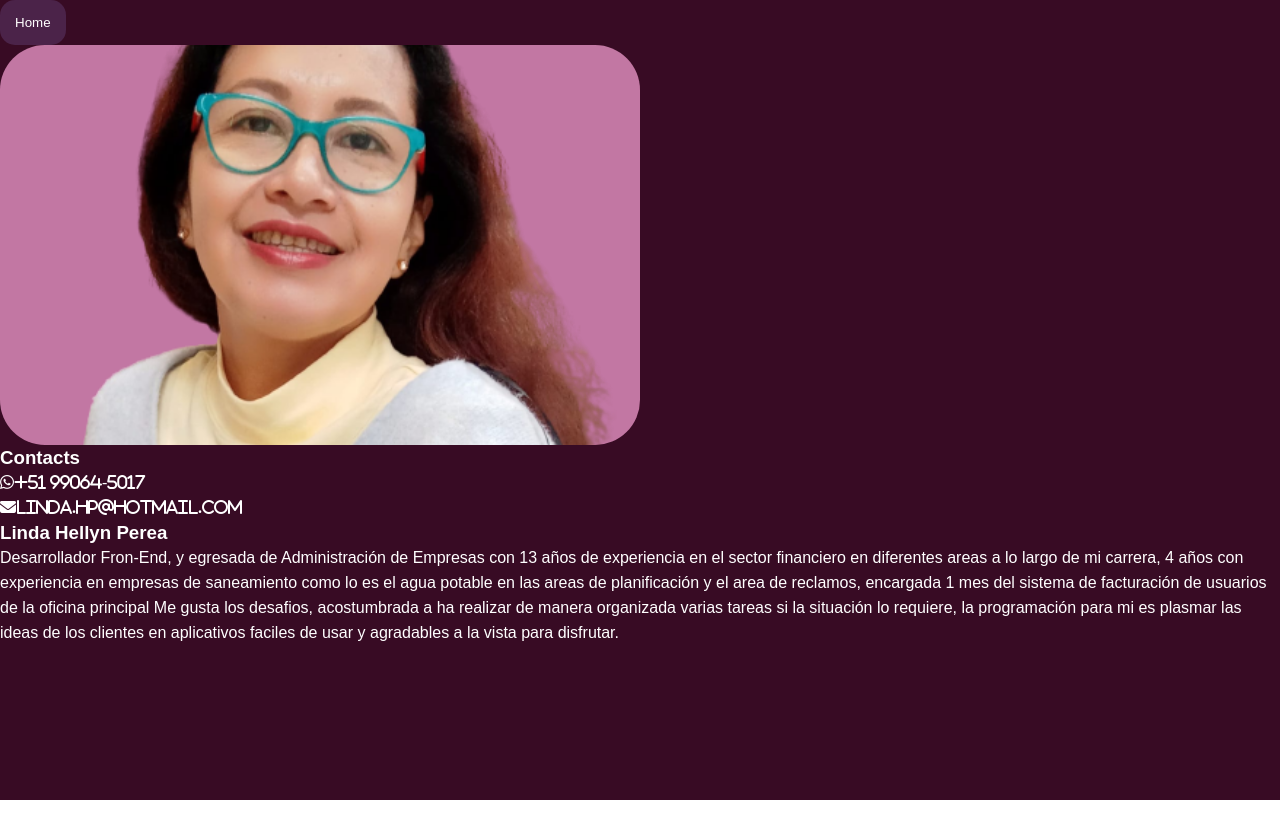
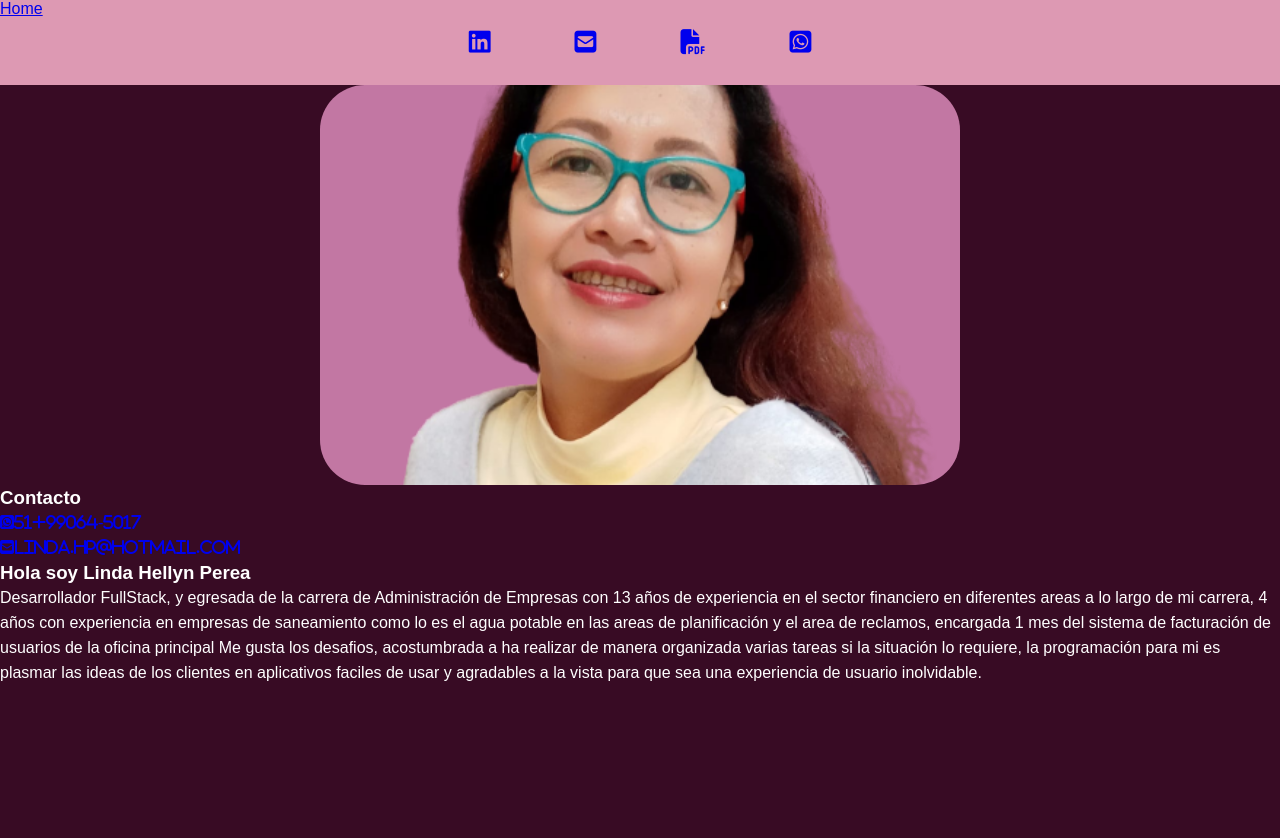
Before and after one commit to LindaPerea/portafolioLperea, a React (Vite) app: page /#/about in a window 1280 px wide. Shown: the top 838 px of the page. Before the commit the page ends 800 px from the top, so only its background shows below. Built offline with nearby package versions, Linux system fonts and the light colour scheme; a web font is replaced by a local one.

Commit message:
portafolio finalizando

```diff
--- a/src/App.css
+++ b/src/App.css
@@ -491,11 +491,12 @@ padding-bottom: 10px;
   background-color: #380b24;
   width: 100vw;
   height: 100vh;
+
 }
 
 .foto-about {
-  margin-left: auto;
-  margin-right: auto;
+  display: flex;
+  justify-content: center;
   width: 100vw;
   height: 400px;
 
--- a/src/components/About.jsx
+++ b/src/components/About.jsx
@@ -2,35 +2,35 @@ import React from 'react';
 import { Link } from 'react-router-dom';
 import foto1 from "../assets/img/foto1.png"
 import wasi from "../assets/img/wasi.png"
+import NavBar from './NavBar';
 
 const About = () => {
 
     return (
         <div>
+            <NavBar />
+            <div className='back-about'>
 
-            <div className='back-about'>
-            <Link to={"/"}>
-                <button className='button2'>Home</button>
-            </Link>
                 <div className='foto-about '>
                     <img className='' src={foto1} alt="" />
                 </div>
                 <div className='text-about' >
                     <div className=' ' >
-                        <h3>Contacts</h3>
+                        <h3>Contacto</h3>
                         <div>
-                            <i className="fa-brands fa-whatsapp">+51 99064-5017</i>
+                        <a href="https://wa.me/message/74UFOE7GRBTPN1"><i className="fa-brands fa-square-whatsapp">51+99064-5017</i></a>
+
                         </div>
                         <div>
-                            <i class="fa-solid fa-envelope">linda.hp@hotmail.com</i>
+                        <a href="mailto:linda.hp@hotmail.com"><i className="fa-solid fa-square-envelope">linda.hp@hotmail.com</i></a>
                         </div>
                     </div>
                     <div>
-                        <h3>Linda Hellyn Perea</h3>
+                        <h3>Hola soy Linda Hellyn Perea</h3>
                         <p>
-                            Desarrollador Fron-End, y egresada de Administración de Empresas con 13 años de experiencia en el sector financiero en diferentes areas a lo largo de mi carrera, 4 años con experiencia en empresas de saneamiento como lo es el agua potable en las areas de planificación y el area de reclamos, encargada 1 mes del sistema de facturación de usuarios de la oficina principal
+                            Desarrollador FullStack, y egresada de la carrera de Administración de Empresas con 13 años de experiencia en el sector financiero en diferentes areas a lo largo de mi carrera, 4 años con experiencia en empresas de saneamiento como lo es el agua potable en las areas de planificación y el area de reclamos, encargada 1 mes del sistema de facturación de usuarios de la oficina principal
 
-                            Me gusta los desafios, acostumbrada a ha realizar de manera organizada varias tareas si la situación lo requiere, la programación para mi es plasmar las ideas de los clientes en aplicativos faciles de usar y agradables a la vista para disfrutar.
+                            Me gusta los desafios, acostumbrada a ha realizar de manera organizada varias tareas si la situación lo requiere, la programación para mi es plasmar las ideas de los clientes en aplicativos faciles de usar y agradables a la vista para que sea una experiencia de usuario inolvidable.
                         </p>
                     </div>
                 </div>
--- a/src/components/NavBar.jsx
+++ b/src/components/NavBar.jsx
@@ -10,7 +10,8 @@ const NavBar = () => {
 
         <nav className='container' >
             <div className='navbar'>
-                <div></div>
+                <div className='home-navbar'>
+                <Link to={"/"}>Home</Link></div>
                 <ul className='ul-navbar'>
                     <li className='img-linke' >
                         <a href="www.linkedin.com/in/linda-perea"><i className="fa-brands fa-linkedin"></i></a>
--- a/src/components/Proyects.jsx
+++ b/src/components/Proyects.jsx
@@ -8,15 +8,17 @@ import img4 from "../assets/img/img4.jpg"
 import img5 from "../assets/img/img5.jpg"
 import img6 from "../assets/img/img6.jpg"
 import Articles from './Articles';
+import NavBar from './NavBar';
 
 const Proyects = () => {
     return (
         <div className='background-button'>
-         <div className='button-en-proyects'>
+            <NavBar />
+            {/* <div className='button-en-proyects'>
                 <Link to={"/"}>
                     <button className='button2'>Home</button>
                 </Link>
-            </div>
+            </div> */}
             <div className='body-proyects'  >
 
 
@@ -83,7 +85,7 @@ const Proyects = () => {
 
                 <div className='card'>
                     <div className='face front'>
-                    <img src={img5} alt="" />
+                        <a href="https://app.netlify.com/sites/ecommercewhithreact/overview"><img src={img5} alt="" /></a>
                         <h3>Ecommerce</h3>
                     </div>
                     <div className='face back'>
```
Lines whose indentation alone changed are shown as unchanged.
